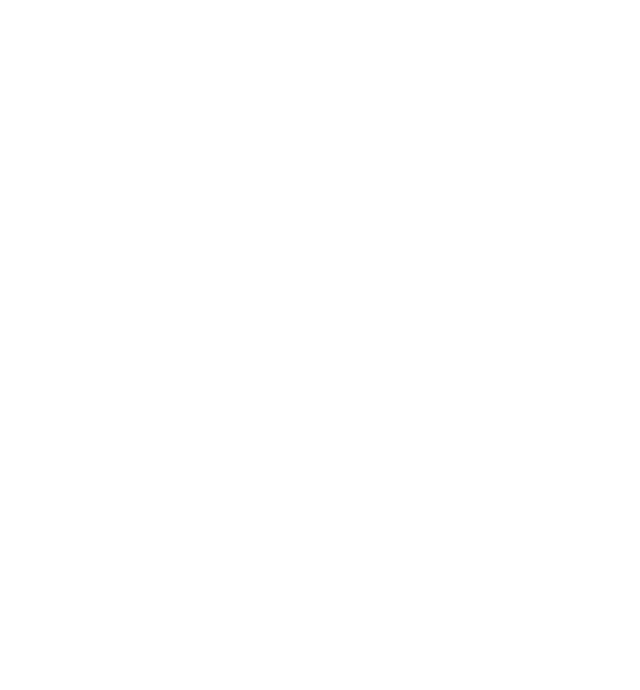
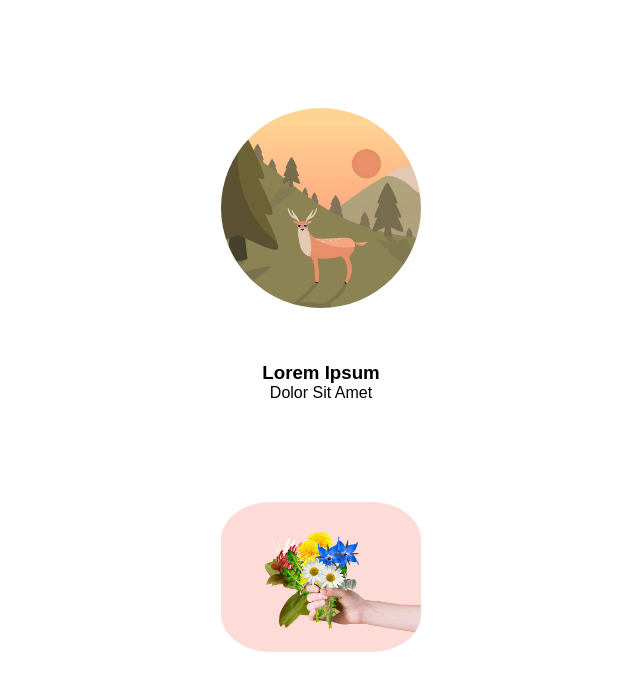
Before and after one commit to samiduby/september-9, a plain HTML site: page index.html in a window 1280 px wide. Shown: the whole page, without its empty margins (319-959 px from the left). Drawn offline with Linux system fonts and the light colour scheme.

Commit message:
added/adjusted images

```diff
--- a/index.html
+++ b/index.html
@@ -10,9 +10,13 @@
     <title>Sept. 9</title>
     <meta name="description" content="" />
     <meta name="viewport" content="width=device-width, initial-scale=1" />
-    <link rel="stylesheet" href="" />
+    <link rel="stylesheet" href="style.css" />
   </head>
   <body>
+    <img src="img/landscape.jpg" />
+    <h3>Lorem Ipsum</h3>
+    <p>Dolor Sit Amet</p>
+    <img class="test" src="img/flowers.jpeg" />
     <!--[if lt IE 7]>
       <p class="browsehappy">
         You are using an <strong>outdated</strong> browser. Please
--- a/style.css
+++ b/style.css
@@ -0,0 +1,25 @@
+body {
+  text-align: center;
+  font-family: sans-serif;
+}
+img {
+  width: 200px;
+  margin: 100px auto 50px;
+  border-radius: 50%;
+}
+
+h3,
+p {
+  margin: 0;
+  padding: 0;
+}
+
+p {
+  font-weight: 100;
+}
+
+.test {
+  width: 200px;
+  margin: 100px auto 50px;
+  border-radius: 25%;
+}
```
Also changed, not shown: img/flowers.jpeg (added).
